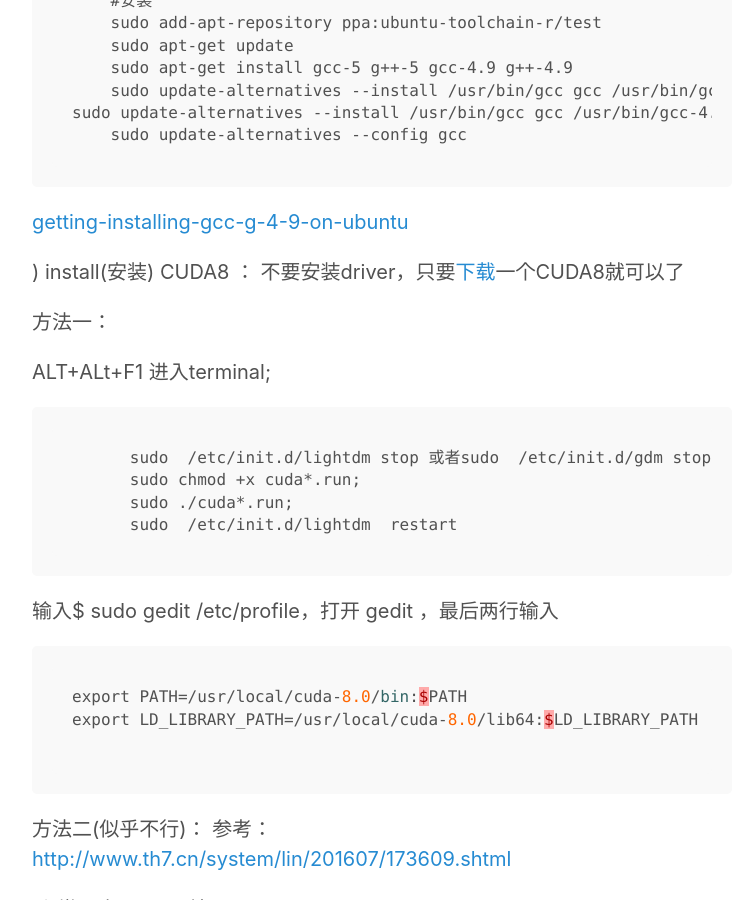
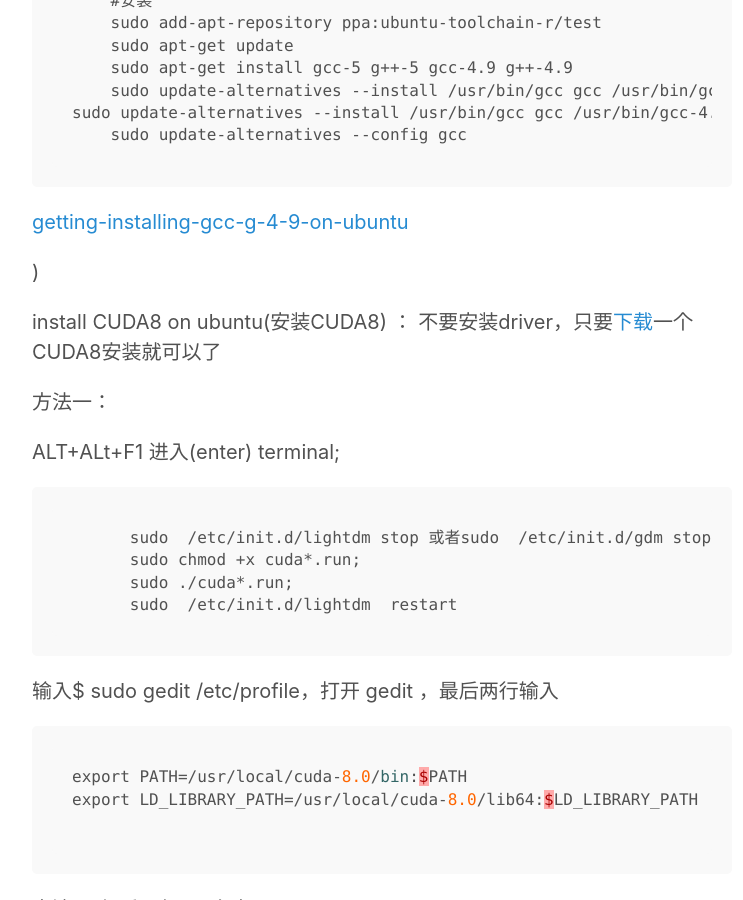
Before and after one commit to hwdong/hwdong-old.github.io, a Jekyll site: the page built from _posts/2017-01-01-install ubuntu on windows.md, in a window 1280 px wide and 900 px high, scrolled down 3442 px. Shown: the whole window, without its empty margins (258-1001 px from the left). Built offline with Jekyll 4.4.1, drawn with Linux system fonts in a browser that asks for light colours; comment, search, counter and statistics services are not loaded.

Commit message:
2017-01-03

````diff
--- a/_posts/2017-01-01-install ubuntu on windows.md
+++ b/_posts/2017-01-01-install ubuntu on windows.md
@@ -114,12 +114,14 @@ sudo update-alternatives --install /usr/bin/gcc gcc /usr/bin/gcc-4.9 40 --slave
 
 [getting-installing-gcc-g-4-9-on-ubuntu](http://askubuntu.com/questions/428198/getting-installing-gcc-g-4-9-on-ubuntu)
 
-) install(安装)  CUDA8 ：
-不要安装driver，只要[下载](https://developer.nvidia.com/cuda-downloads)一个CUDA8就可以了
+)
+
+install CUDA8 on ubuntu(安装CUDA8) ：
+不要安装driver，只要[下载](https://developer.nvidia.com/cuda-downloads)一个CUDA8安装就可以了
 
 方法一：
 
-ALT+ALt+F1 进入terminal;
+ALT+ALt+F1 进入(enter) terminal;
 
 ```python
       sudo  /etc/init.d/lightdm stop 或者sudo  /etc/init.d/gdm stop ;
````
